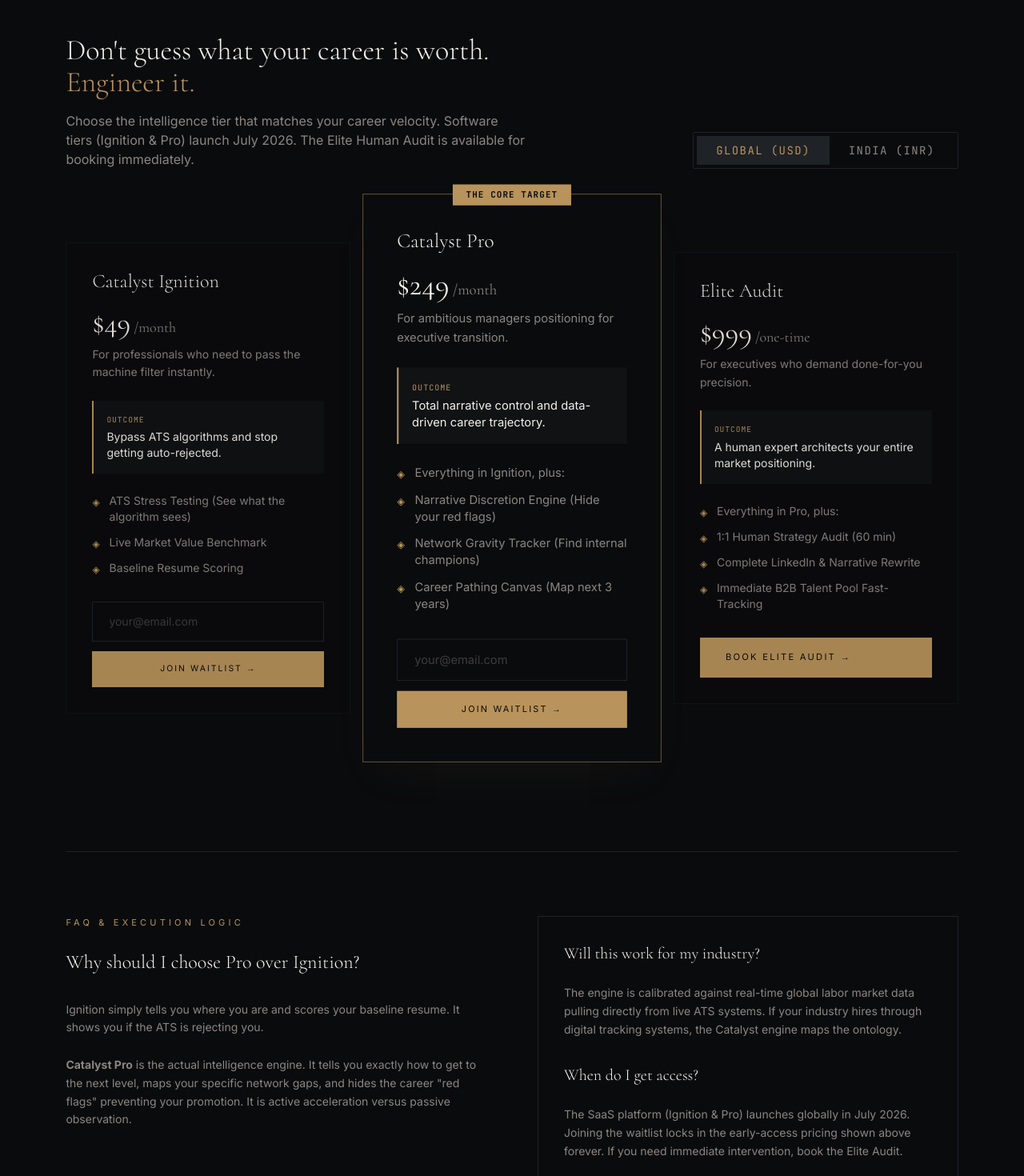
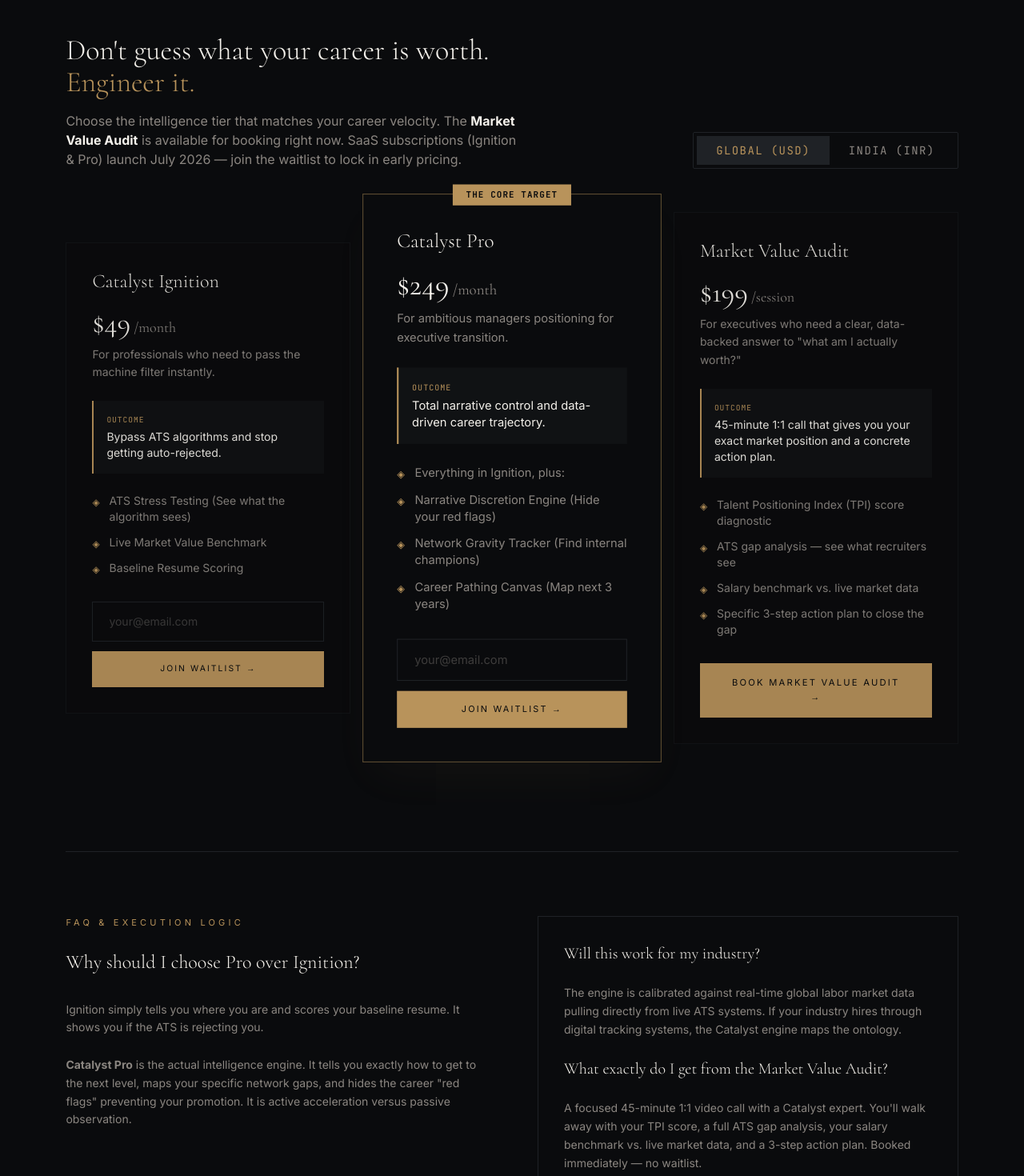
Before and after one commit to ashucfx/catalyst-ripplenexus, a Next.js app: page /platform in a window 1280 px wide. Shown: the part 2220-3690 px from the top of the page at 80% size. Built offline with nearby package versions, Linux system fonts and the light colour scheme; no server answers.

Commit message:
feat(pricing): update audit price to ₹5,999 /  and sync all UI labels

```diff
--- a/src/components/ui/AuditCheckout.tsx
+++ b/src/components/ui/AuditCheckout.tsx
@@ -44,13 +44,13 @@ export function AuditCheckout() {
         <div className="flex items-center justify-between">
           <div>
             <p className="font-mono text-muted text-[0.55rem] tracking-widest">INDIA (INR)</p>
-            <p className="font-serif text-bone text-2xl">₹49,999</p>
+            <p className="font-serif text-bone text-2xl">₹5,999</p>
             <p className="font-mono text-muted text-[0.55rem]">Razorpay · UPI · Cards</p>
           </div>
           <div className="w-px h-10 bg-graphite" />
           <div className="text-right">
             <p className="font-mono text-muted text-[0.55rem] tracking-widest">GLOBAL (USD)</p>
-            <p className="font-serif text-bone text-2xl">$999</p>
+            <p className="font-serif text-bone text-2xl">$199</p>
             <p className="font-mono text-muted text-[0.55rem]">PayPal · Cards</p>
           </div>
         </div>
@@ -99,8 +99,8 @@ export function AuditCheckout() {
             email={email}
             onSuccess={handleSuccess}
             onError={(msg) => setError(msg)}
-            labelINR="Pay ₹49,999 — Book Elite Audit →"
-            labelUSD="Pay $999 USD — Book Elite Audit →"
+            labelINR="Pay ₹5,999 — Book Market Value Audit →"
+            labelUSD="Pay $199 USD — Book Market Value Audit →"
           />
           {error && <p className="font-sans text-signal-gold text-xs text-center">{error}</p>}
         </div>
--- a/src/components/ui/PaymentButton.tsx
+++ b/src/components/ui/PaymentButton.tsx
@@ -143,7 +143,7 @@ export function PaymentButton({ product, email, onSuccess, onError, disabled, la
                      tracking-[0.2em] uppercase hover:bg-bone transition-colors duration-200
                      cursor-pointer disabled:opacity-60 disabled:cursor-not-allowed"
         >
-          {loading ? 'Opening checkout…' : (labelINR ?? 'Pay ₹49,999 — Book Elite Audit →')}
+          {loading ? 'Opening checkout…' : (labelINR ?? 'Pay ₹5,999 — Book Market Value Audit →')}
         </button>
         <p className="font-mono text-muted text-[0.6rem] tracking-widest text-center mt-2">
           UPI · Cards · Net Banking · Wallets — powered by Razorpay
@@ -165,7 +165,7 @@ export function PaymentButton({ product, email, onSuccess, onError, disabled, la
       )}
       <div id="paypal-button-container" className="w-full min-h-[48px]" />
       <p className="font-mono text-muted text-[0.6rem] tracking-widest text-center mt-2">
-        {labelUSD ?? 'Cards · PayPal — secure international checkout · $999 USD'}
+        {labelUSD ?? 'Cards · PayPal — secure international checkout · $199 USD'}
       </p>
     </>
   )
--- a/src/components/ui/PricingSection.tsx
+++ b/src/components/ui/PricingSection.tsx
@@ -40,17 +40,17 @@ const pricingTiers = [
   },
   {
     id: 'elite',
-    name: 'Elite Audit',
-    priceUSD: '$999',
-    priceINR: '₹49,999',
-    period: '/one-time',
-    target: 'For executives who demand done-for-you precision.',
-    outcome: 'A human expert architects your entire market positioning.',
+    name: 'Market Value Audit',
+    priceUSD: '$199',
+    priceINR: '₹5,999',
+    period: '/session',
+    target: 'For executives who need a clear, data-backed answer to "what am I actually worth?"',
+    outcome: '45-minute 1:1 call that gives you your exact market position and a concrete action plan.',
     features: [
-      'Everything in Pro, plus:',
-      '1:1 Human Strategy Audit (60 min)',
-      'Complete LinkedIn & Narrative Rewrite',
-      'Immediate B2B Talent Pool Fast-Tracking',
+      'Talent Positioning Index (TPI) score diagnostic',
+      'ATS gap analysis — see what recruiters see',
+      'Salary benchmark vs. live market data',
+      'Specific 3-step action plan to close the gap',
     ],
     waitlist: false,
     href: '/book/audit',
@@ -71,8 +71,8 @@ export function PricingSection() {
           </h2>
           <p className="font-sans text-muted text-base max-w-xl">
             Choose the intelligence tier that matches your career velocity.
-            Software tiers (Ignition & Pro) launch July 2026.
-            The Elite Human Audit is available for booking immediately.
+            The <strong className="text-bone">Market Value Audit</strong> is available for booking right now.
+            SaaS subscriptions (Ignition &amp; Pro) launch July 2026 — join the waitlist to lock in early pricing.
           </p>
         </div>
 
@@ -168,9 +168,13 @@ export function PricingSection() {
             <p className="font-sans text-muted text-sm leading-relaxed mb-6">
               The engine is calibrated against real-time global labor market data pulling directly from live ATS systems. If your industry hires through digital tracking systems, the Catalyst engine maps the ontology.
             </p>
-            <h3 className="font-serif text-bone text-xl font-light mb-6 mt-8">When do I get access?</h3>
+            <h3 className="font-serif text-bone text-xl font-light mb-6">What exactly do I get from the Market Value Audit?</h3>
+            <p className="font-sans text-muted text-sm leading-relaxed mb-6">
+              A focused 45-minute 1:1 video call with a Catalyst expert. You&apos;ll walk away with your TPI score, a full ATS gap analysis, your salary benchmark vs. live market data, and a 3-step action plan. Booked immediately — no waitlist.
+            </p>
+            <h3 className="font-serif text-bone text-xl font-light mb-6 mt-8">When do I get access to the SaaS platform?</h3>
             <p className="font-sans text-muted text-sm leading-relaxed">
-              The SaaS platform (Ignition & Pro) launches globally in July 2026. Joining the waitlist locks in the early-access pricing shown above forever. If you need immediate intervention, book the Elite Audit.
+              The SaaS platform (Ignition &amp; Pro) launches globally in July 2026. Joining the waitlist locks in the early-access pricing shown above forever. If you need immediate positioning help, book the <strong>Market Value Audit</strong> — available now.
             </p>
           </div>
         </div>
--- a/src/lib/constants/pricing.ts
+++ b/src/lib/constants/pricing.ts
@@ -1,7 +1,7 @@
 export const PRICING = {
   audit: {
-    usd: 99900, // Cents ($999.00)
-    inr: 4999900, // Paise (₹49,999.00)
+    usd: 19900,   // Cents ($199.00)
+    inr: 599900,  // Paise (₹5,999.00)
   },
 } as const;
 
```
Also changed, not shown: 1 other file (tests, documents, lock files or other folders).
